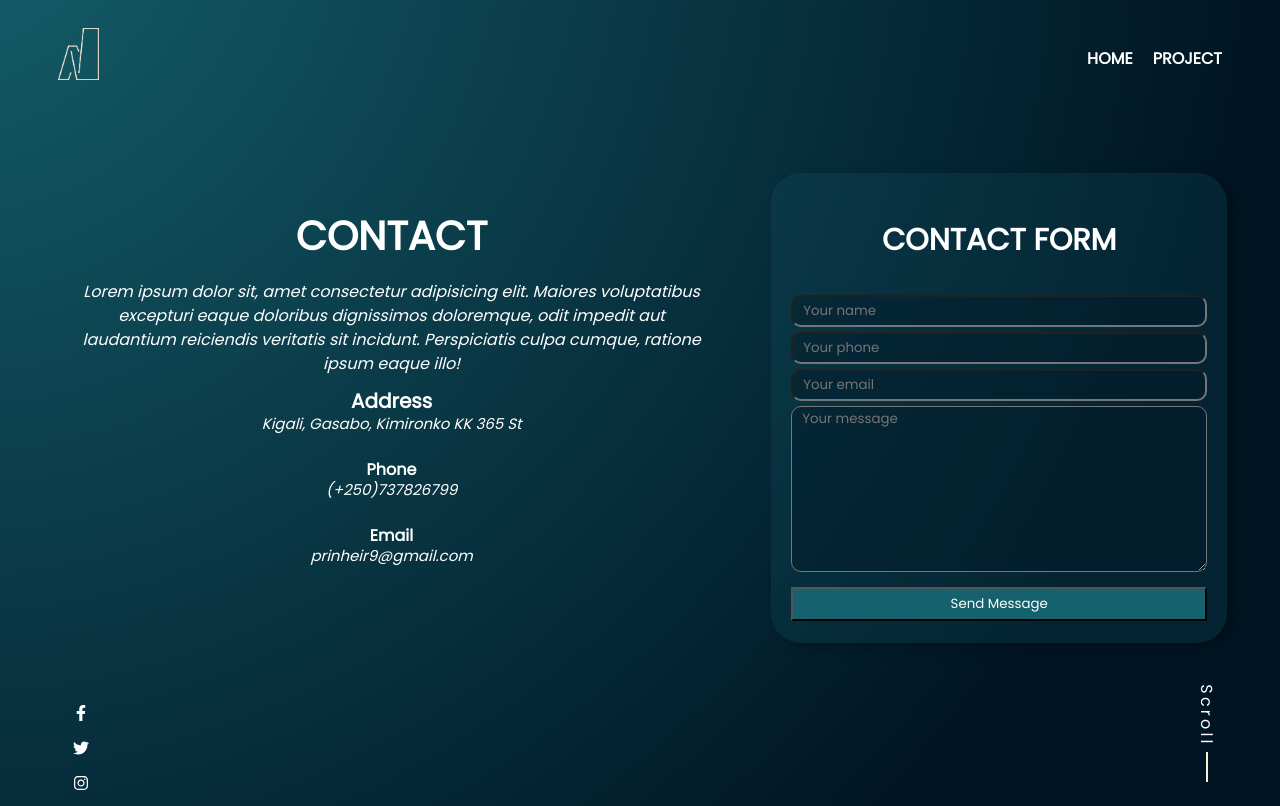
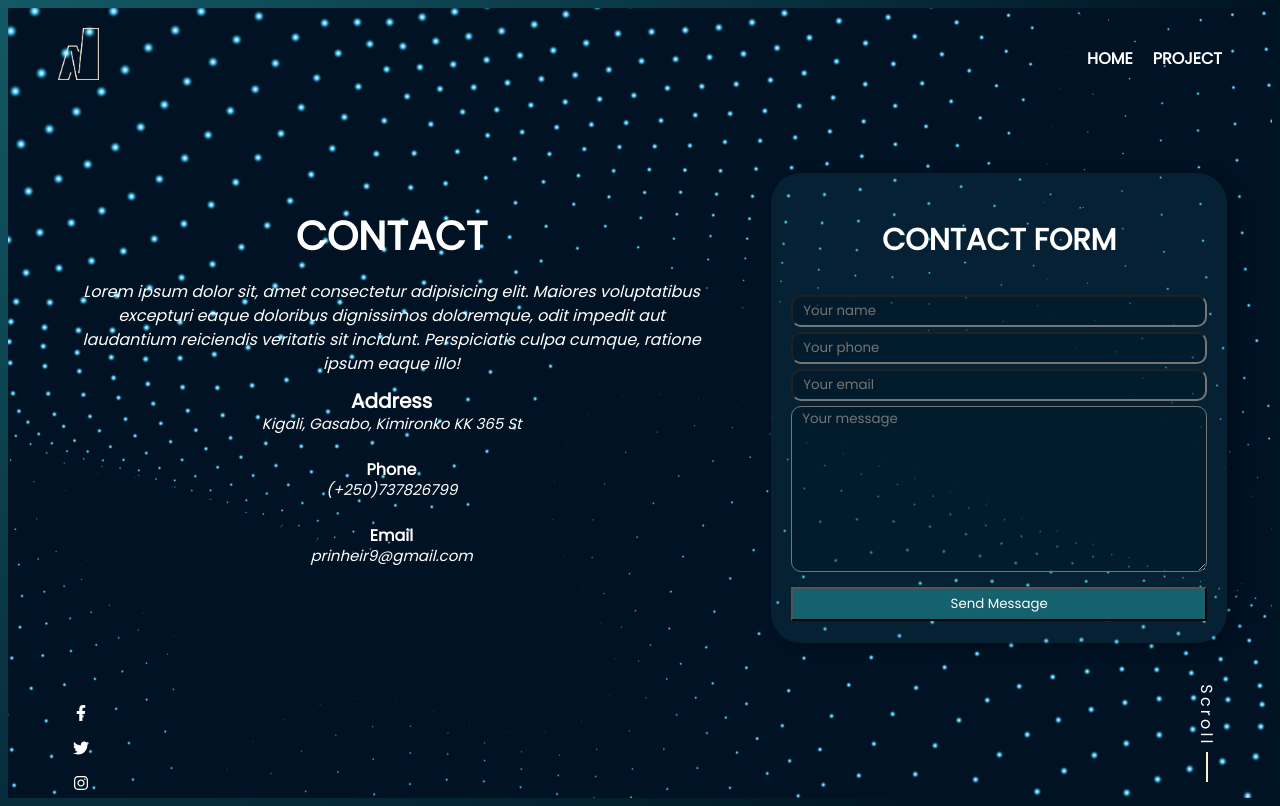
Before and after one commit to sarazaToussaint/Nassaty, a React (Create React App) app: page /Contact in a window 1280 px wide. Built offline with nearby package versions, Linux system fonts and the light colour scheme.

Commit message:
Make some changes to the contact page

```diff
--- a/src/component/Contact.jsx
+++ b/src/component/Contact.jsx
@@ -6,7 +6,13 @@ import styles from './Home.module.css';
 import classes from './Contact.module.css';
 
 const Contact = () => (
-  <div>
+  <div
+    style={{
+      backgroundImage: `url(${`${process.env.PUBLIC_URL}/assets/background.png`})`,
+      backgroundRepeat: 'no-repeat',
+    }}
+    className={classes.mainContainer}
+  >
     <nav>
       <h1>
         <img className={styles.logo} src={data.data.logo} alt={data.data.projectName} />
```
